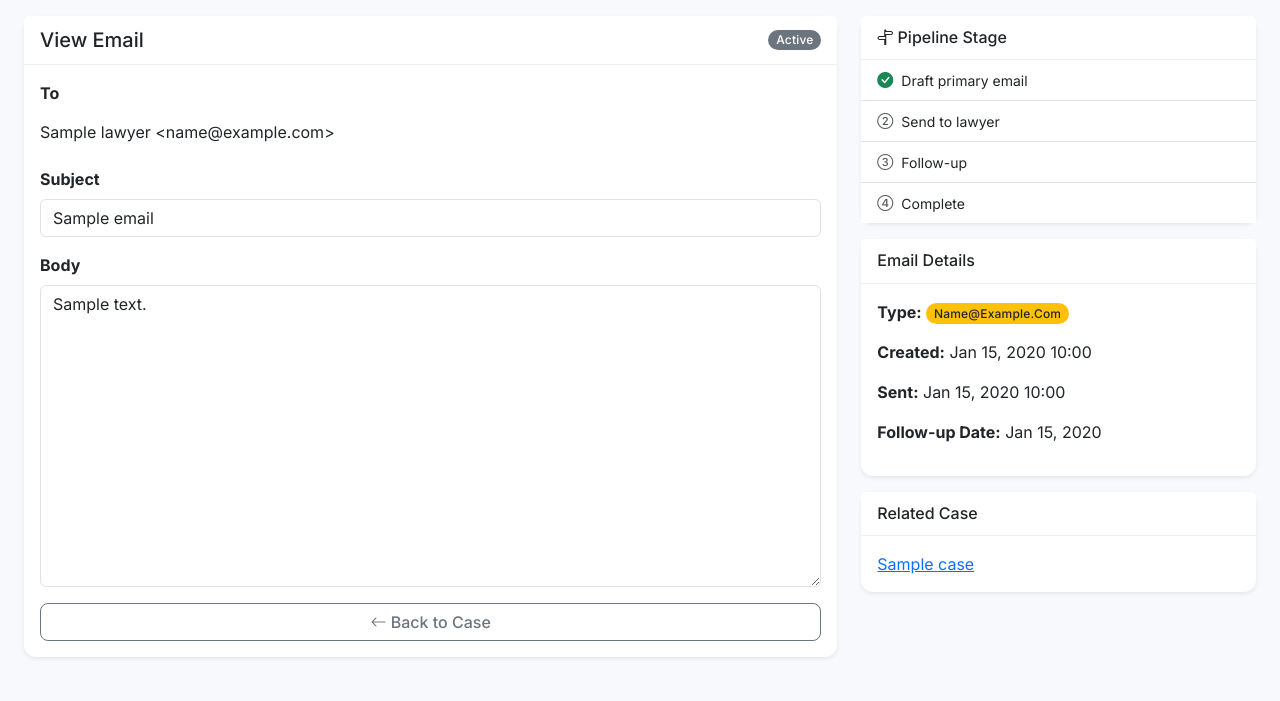
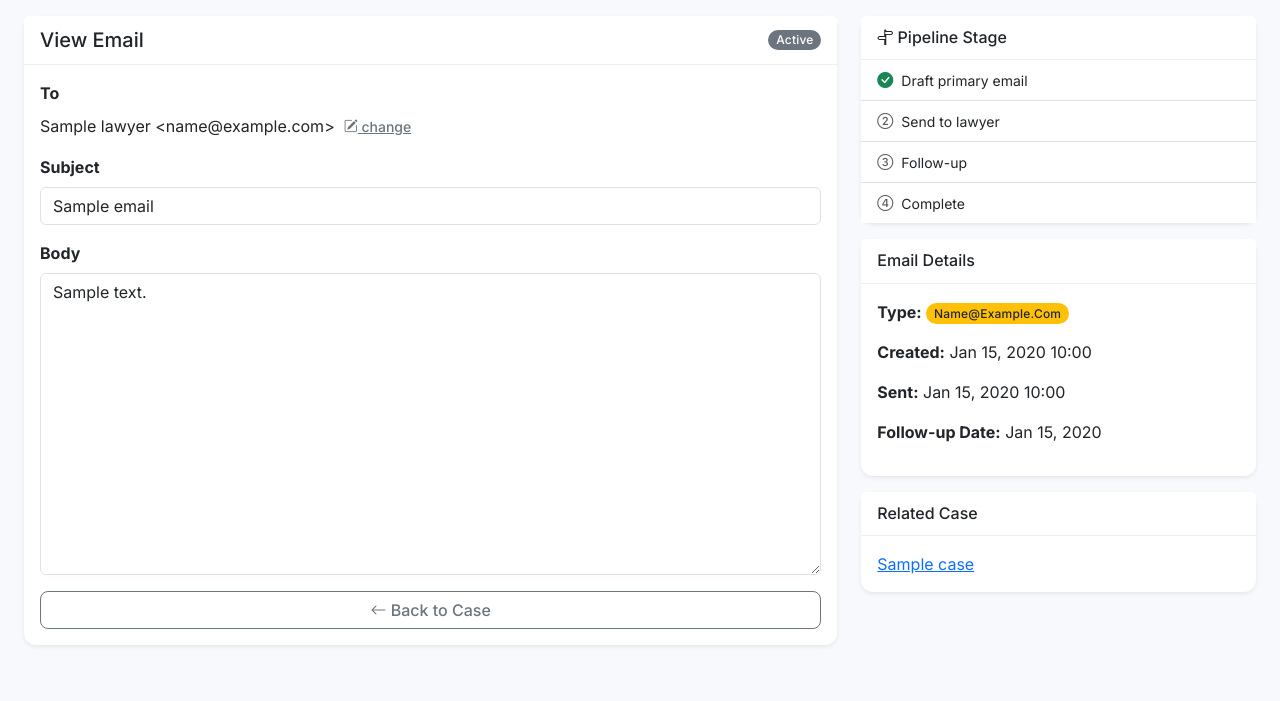
Before and after one commit to dhruvls/SuperLawyer-Reachout, a Flask app: page /outreach/1/edit in a window 1280 px wide. Shown: the part 99-800 px from the top of the page. Run offline with Flask 3, Linux system fonts and the light colour scheme; a user stored in the database is signed in; tables that the repository leaves empty hold one stand-in row (values such as "Sample post").

Commit message:
Add inline email change on edit_email page
edit_email.html: pencil icon next to lawyer name/email toggles a hidden
inline form — type new address and Save without leaving the page. Uses
existing update_lawyer_email route.

routes.py: update_lawyer_email now checks for a 'next' POST param so
it redirects back to the caller (edit_email) instead of always going
to case_detail.

Co-Authored-By: Claude Sonnet 4.6 <noreply@anthropic.com>

```diff
--- a/app/cases/routes.py
+++ b/app/cases/routes.py
@@ -421,7 +421,8 @@ def update_lawyer_email(lawyer_id):
         lawyer.email_source = 'Manual'
         db.session.commit()
         flash(f'Email updated for {lawyer.name}.', 'success')
-    return redirect(request.referrer or url_for('cases.case_detail', case_id=lawyer.case_id))
+    next_url = request.form.get('next') or request.referrer or url_for('cases.case_detail', case_id=lawyer.case_id)
+    return redirect(next_url)
 
 
 # ─── Export ──────────────────────────────────────────────────
--- a/app/templates/edit_email.html
+++ b/app/templates/edit_email.html
@@ -23,18 +23,41 @@
                 <form method="POST">
                     <div class="mb-3">
                         <label class="form-label fw-bold">To</label>
-                        <p class="form-control-plaintext">
                         {% if email.lawyer %}
+                        <div class="d-flex align-items-center gap-2 flex-wrap">
+                            <span class="form-control-plaintext py-0 mb-0 w-auto">
                                 {{ email.lawyer.name }}
                                 {% if email.lawyer.email %}
                                 &lt;{{ email.lawyer.email }}&gt;
                                 {% else %}
                                 <span class="text-danger">(no email address)</span>
                                 {% endif %}
+                            </span>
+                            <button type="button" class="btn btn-link btn-sm p-0 text-secondary"
+                                    onclick="document.getElementById('change-email-box').classList.toggle('d-none')">
+                                <i class="bi bi-pencil-square"></i> change
+                            </button>
+                        </div>
+                        <div id="change-email-box" class="d-none mt-2">
+                            <form method="POST" action="{{ url_for('cases.update_lawyer_email', lawyer_id=email.lawyer.id) }}"
+                                  class="d-flex gap-2 align-items-center">
+                                <input type="hidden" name="next" value="{{ request.url }}">
+                                <input type="email" name="email" class="form-control form-control-sm"
+                                       placeholder="new@email.com"
+                                       value="{{ email.lawyer.email or '' }}"
+                                       style="max-width:280px;" required>
+                                <button type="submit" class="btn btn-sm btn-primary">Save</button>
+                                <button type="button" class="btn btn-sm btn-outline-secondary"
+                                        onclick="document.getElementById('change-email-box').classList.add('d-none')">
+                                    Cancel
+                                </button>
+                            </form>
+                        </div>
                         {% else %}
+                        <p class="form-control-plaintext">
                             <span class="text-muted fst-italic">Lawyer removed (case was rescanned)</span>
+                        </p>
                         {% endif %}
-                        </p>
                     </div>
                     <div class="mb-3">
                         <label for="subject" class="form-label fw-bold">Subject</label>
```
Lines whose indentation alone changed are shown as unchanged.
